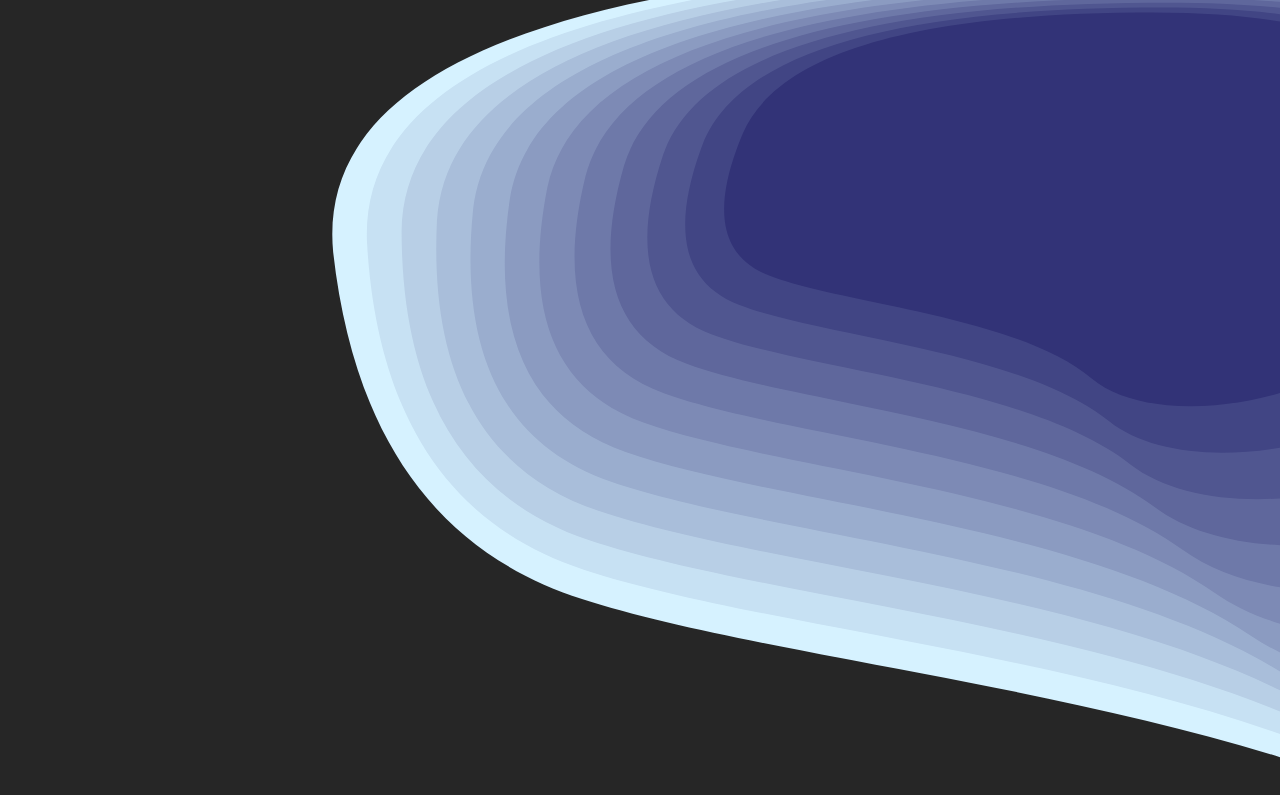
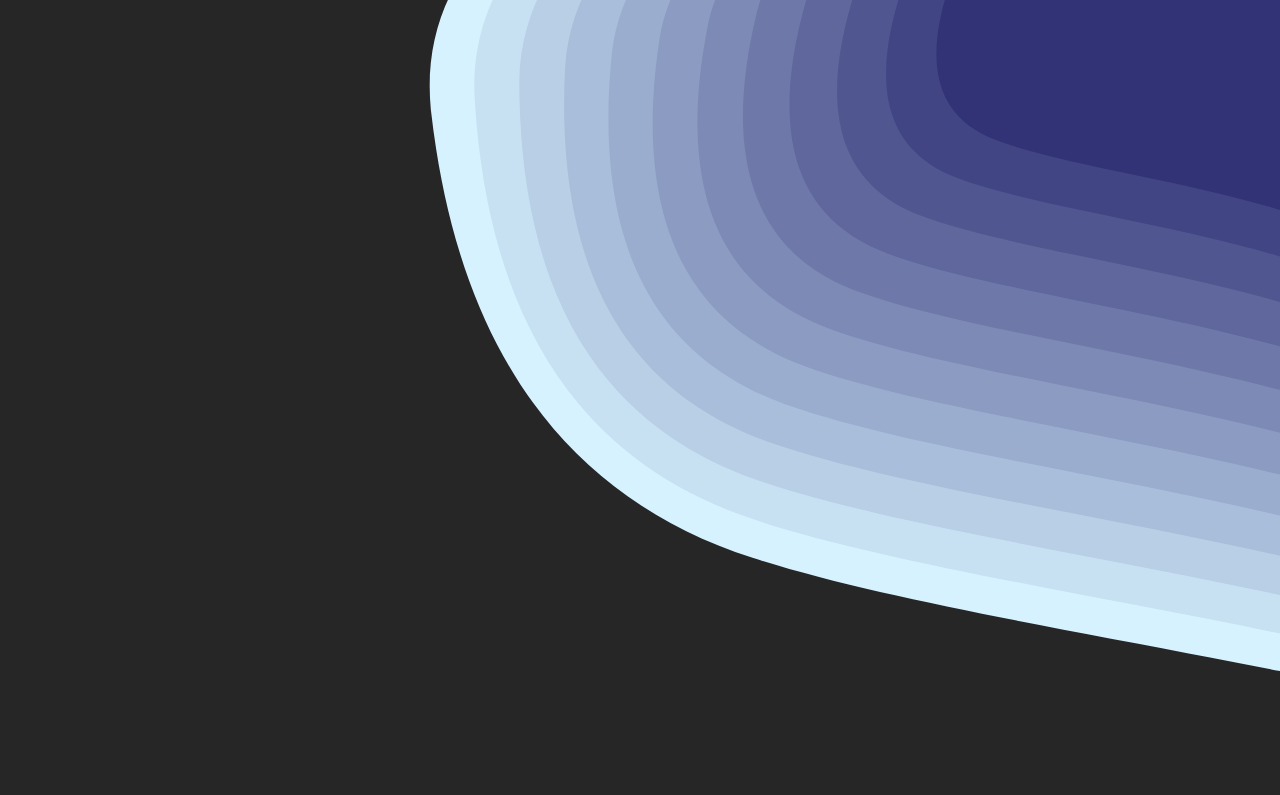
Before and after one commit to ChittebbayiPenugonda/FBLASITE2021, a plain HTML site: page index.html in a window 1280 px wide. Shown: the part 106-901 px from the top of the page. After the commit the page ends 800 px from the top, so only its background shows below. Drawn offline with nearby package versions, Linux system fonts and the light colour scheme; a web font is replaced by a local one.

Commit message:
backgroundreset

```diff
--- a/index.html
+++ b/index.html
@@ -26,6 +26,6 @@
         </article>
         <footer>
         </footer>
-        <img src="/img/circlebackground1.svg" class="bground"/>
+
     </body>
 </html>
--- a/styles/index.css
+++ b/styles/index.css
@@ -1,10 +1,7 @@
-.bground {
-    width: 100%;
-    height: 100%;
-    margin: 0% auto;
-}
 
 body {
+    background-size: cover;
+    background-image: url("/img/circlebackground1.svg");
     background-color: #262626;
     background-repeat: no-repeat;
     overflow-y: hidden;
```
